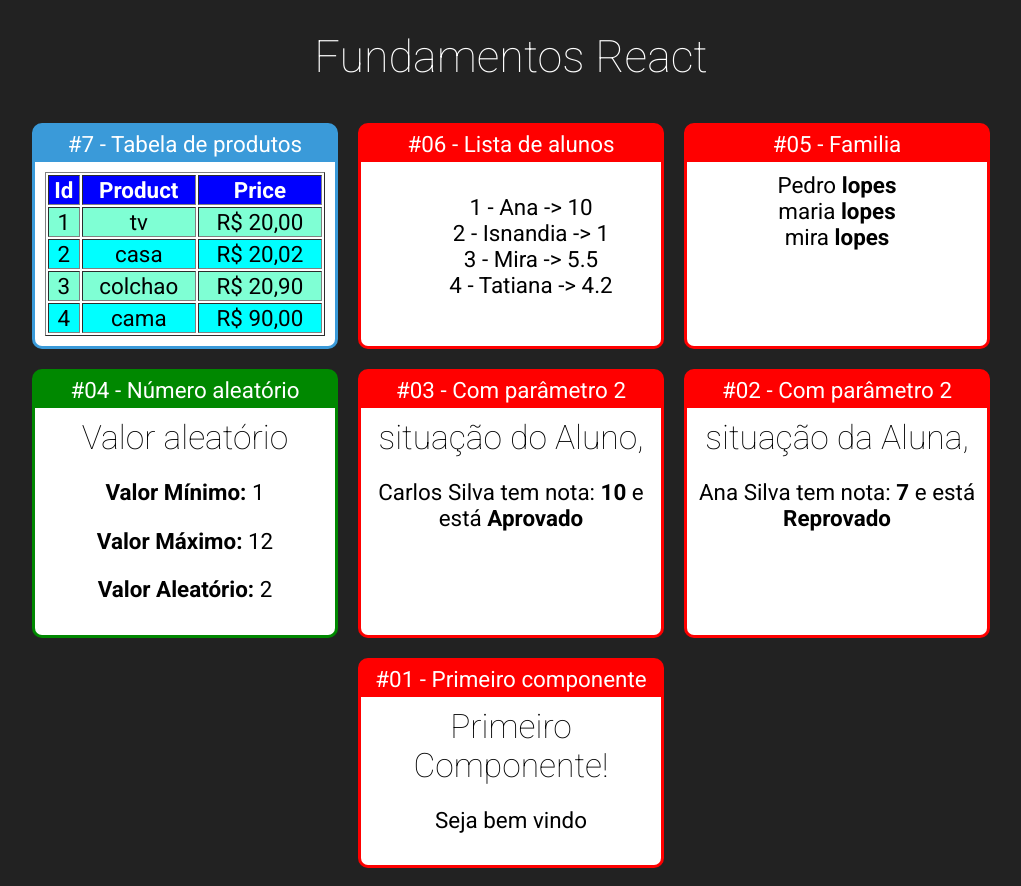
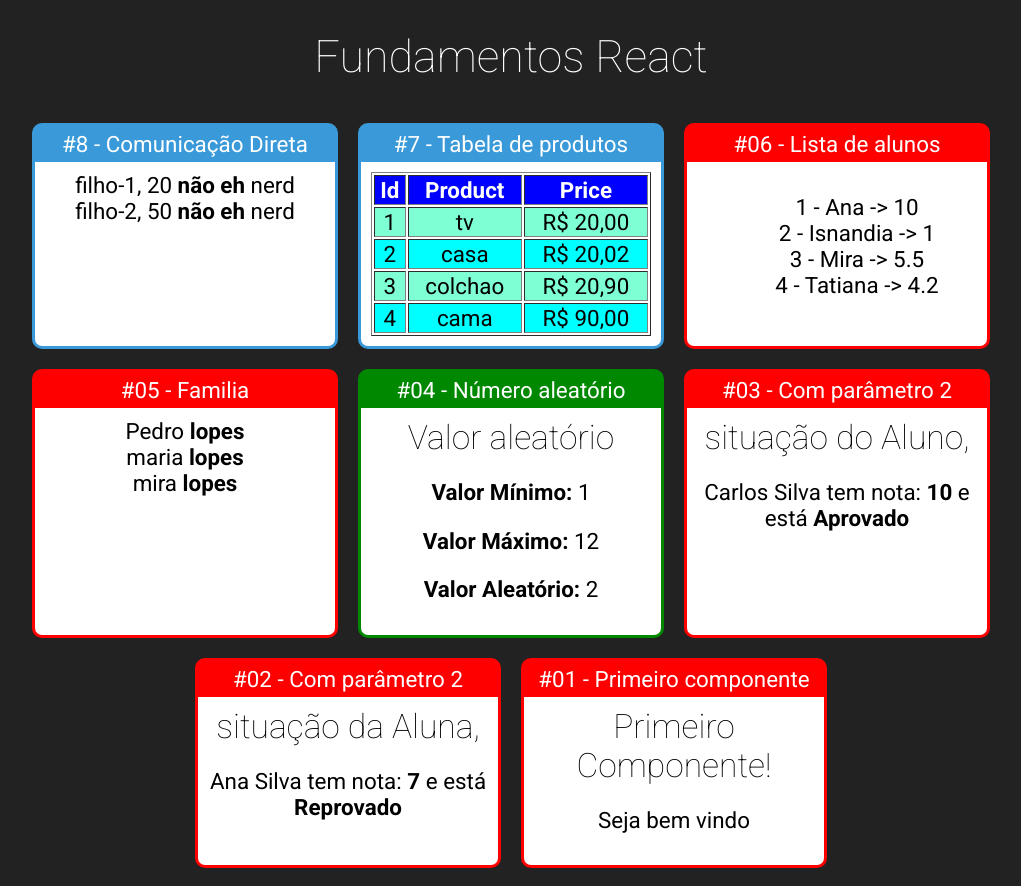
Before and after one commit to Anderlan-Nunes/fundamentos-react, a React (Create React App) app: page / in a window 1280 px wide. Shown: the whole page, without its empty margins (129-1150 px from the left). Built offline with nearby package versions, Linux system fonts and the light colour scheme.

Commit message:
comunicacao entre pai e filho direta

```diff
--- a/src/App.jsx
+++ b/src/App.jsx
@@ -8,14 +8,16 @@ import Familia from './components/basicos/Familia';
 import FamiliaMembro from './components/basicos/FamiliaMembro';
 import ListaAlunos from './components/basicos/ListaAlunos';
 import TabelaProdutos from './components/basicos/TabelaProdutos';
-
-
+import DiretaPai from './components/comunicacao/direta/DiretaPai';
 
 export default _ =>
 
     <div className='App'>
         <h1>Fundamentos React</h1>
         <div className='Cards'>
+            <Card titulo="#8 - Comunicação Direta" color="#3A9AD9">
+                <DiretaPai></DiretaPai>
+            </Card>
             <Card titulo="#7 - Tabela de produtos" color="#3A9AD9">
                 <TabelaProdutos></TabelaProdutos>
             </Card>
--- /dev/null
+++ b/src/components/comunicacao/direta/DiretaFilho.jsx
@@ -0,0 +1,18 @@
+
+export default props => {
+    return(
+        <div>
+            <span>{props.nome}</span>
+            <span>{props.idade}</span>
+            <span>{props.nerd ? <strong> eh </strong> : <strong> não eh </strong>}</span>
+            <span>nerd</span>
+        </div>
+    )
+}
+
+/**
+ * comunicaçao das arvores (troca de dados do componente pai e filho)
+
+comunicação direta ser dar ataraves das props
+dentro do pai tem uma correspondencia (referencia) direta do filho
+ */
--- /dev/null
+++ b/src/components/comunicacao/direta/DiretaPai.jsx
@@ -0,0 +1,10 @@
+import DiretaFilho from "./DiretaFilho"
+
+export default () => {
+    return(
+        <>
+            <DiretaFilho nome = 'filho-1, ' idade={20} boolean={true}></DiretaFilho>
+            <DiretaFilho nome = 'filho-2, ' idade={50} boolean={false}></DiretaFilho>
+        </>
+    )
+}
```
Also changed, not shown: src/components/comunicacao/indireta/indiretaFilho.jsx (added, +44 -0 lines), src/components/comunicacao/indireta/IndiretaPai.jsx (added).
